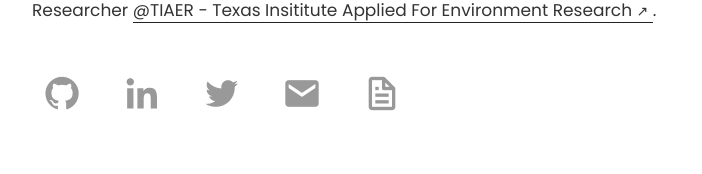
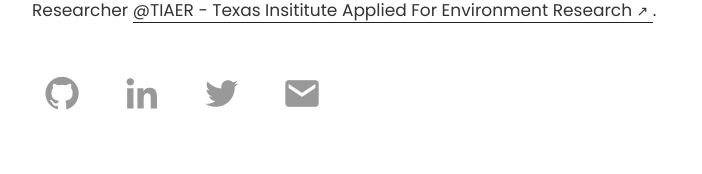
Before and after one commit to teddyoweh/teddyoweh.net-v2, a Next.js app in the folder frontend/: page / in a window 1280 px wide. Shown: the part 776-950 px from the top of the page, without its empty margins (288-990 px from the left). Built offline with nearby package versions, Linux system fonts and the light colour scheme; no server answers.

Commit message:
Update page.tsx

```diff
--- a/frontend/src/app/page.tsx
+++ b/frontend/src/app/page.tsx
@@ -56,9 +56,9 @@ export default function Home() {
             <a href="mailto:teddyoweh@gmail.com">
             <i className='bx bxs-envelope' ></i>
             </a>
-              <a href="https://resume.teddyoweh.net">
+              {/* <a href="https://resume.teddyoweh.net">
               <i className='bx bx-file'></i>
-              </a>
+              </a> */}
           </div>
         </div>
         <Footer/>
```
